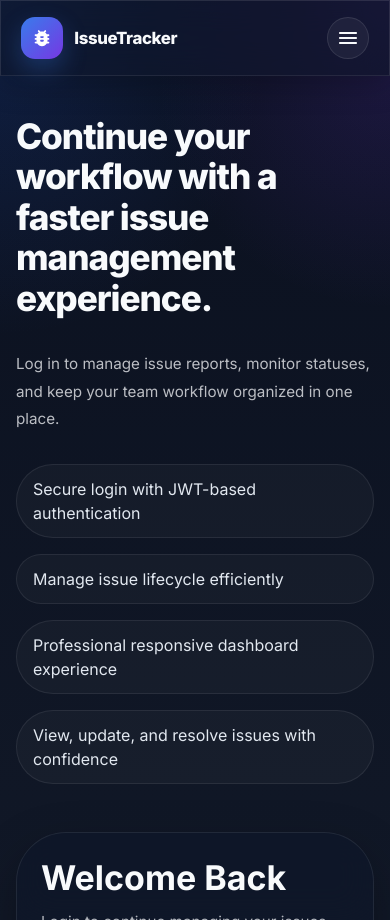
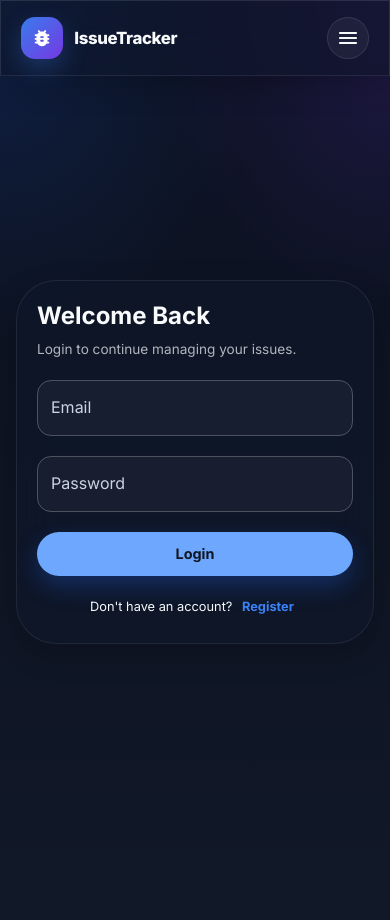
Before and after one commit to Yasmiwijethunga/issue-tracker, a React (Vite) app in the folder client/: page / in a window 390 px wide. Built offline with nearby package versions, Linux system fonts and the light colour scheme.

Commit message:
Refactor Login and Register components for improved responsive design and UI consistency

```diff
--- a/client/src/pages/Login.tsx
+++ b/client/src/pages/Login.tsx
@@ -72,17 +72,18 @@ function Login() {
           overflow: "hidden",
           background:
             "radial-gradient(circle at top left, rgba(37, 99, 235, 0.15), transparent 28%), radial-gradient(circle at top right, rgba(124, 58, 237, 0.15), transparent 25%), linear-gradient(180deg, #0b1120 0%, #111827 100%)",
-          py: { xs: 5, md: 7 },
+          py: { xs: 3, sm: 4, md: 7 },
+          px: { xs: 2, sm: 3 },
         }}
       >
-        <Container maxWidth="xl">
-          <Grid container spacing={6} sx={{ alignItems: "center", minHeight: "calc(100vh - 140px)" }}>
-            <Grid size={{ xs: 12, md: 6 }}>
-              <Stack spacing={4} sx={{ pr: { md: 4 } }}>
+        <Container maxWidth="xl" sx={{ px: { xs: 0, sm: 2 } }}>
+          <Grid container spacing={{ xs: 3, sm: 4, md: 6 }} sx={{ alignItems: "center", minHeight: "calc(100vh - 120px)" }}>
+            <Grid size={{ xs: 12, md: 6 }} sx={{ display: { xs: "none", md: "block" } }}>
+              <Stack spacing={{ xs: 2, sm: 3, md: 4 }} sx={{ pr: { md: 4 } }}>
                 <Typography
                   variant="h2"
                   sx={{
-                    fontSize: { xs: "2.2rem", md: "3.5rem" },
+                    fontSize: { xs: "1.8rem", sm: "2.4rem", md: "3.5rem" },
                     fontWeight: 800,
                     lineHeight: 1.15,
                     color: "#f8fafc",
@@ -95,7 +96,7 @@ function Login() {
                 <Typography
                   sx={{
                     color: "rgba(248,250,252,0.74)",
-                    fontSize: { xs: "0.95rem", md: "1.05rem" },
+                    fontSize: { xs: "0.85rem", sm: "0.95rem", md: "1.05rem" },
                     lineHeight: 1.8,
                     maxWidth: 580,
                     fontWeight: 400,
@@ -104,7 +105,7 @@ function Login() {
                   Log in to manage issue reports, monitor statuses, and keep your team workflow organized in one place.
                 </Typography>
 
-                <Stack spacing={2}>
+                <Stack spacing={{ xs: 1, sm: 1.5, md: 2 }}>
                   <Feature text="Secure login with JWT-based authentication" />
                   <Feature text="Manage issue lifecycle efficiently" />
                   <Feature text="Professional responsive dashboard experience" />
@@ -116,27 +117,27 @@ function Login() {
             <Grid size={{ xs: 12, md: 6 }}>
               <Card
                 sx={{
-                  borderRadius: 2.5,
+                  borderRadius: { xs: 2, md: 2.5 },
                   background: "rgba(15, 23, 42, 0.7)",
                   border: "1px solid rgba(255, 255, 255, 0.08)",
-                  boxShadow: "0 20px 50px rgba(0, 0, 0, 0.3)",
+                  boxShadow: { xs: "0 10px 30px rgba(0, 0, 0, 0.2)", md: "0 20px 50px rgba(0, 0, 0, 0.3)" },
                 }}
               >
-                <CardContent sx={{ p: { xs: 3, md: 4.5 } }}>
-                  <Stack spacing={3.5}>
+                <CardContent sx={{ p: { xs: 2.5, sm: 3, md: 4.5 } }}>
+                  <Stack spacing={{ xs: 2.5, sm: 3, md: 3.5 }}>
                     <Box>
-                      <Typography variant="h4" gutterBottom sx={{ color: "#f8fafc", fontWeight: 700 }}>
+                      <Typography variant="h4" gutterBottom sx={{ color: "#f8fafc", fontWeight: 700, fontSize: { xs: "1.5rem", sm: "1.8rem", md: "2rem" } }}>
                         Welcome Back
                       </Typography>
-                      <Typography sx={{ color: "rgba(248,250,252,0.70)", fontSize: "0.95rem" }}>
+                      <Typography sx={{ color: "rgba(248,250,252,0.70)", fontSize: { xs: "0.85rem", sm: "0.9rem", md: "0.95rem" } }}>
                         Login to continue managing your issues.
                       </Typography>
                     </Box>
 
-                    {isError && <Alert severity="error">{message}</Alert>}
+                    {isError && <Alert severity="error" sx={{ fontSize: { xs: "0.85rem", sm: "0.9rem" } }}>{message}</Alert>}
 
                     <Box component="form" onSubmit={handleSubmit}>
-                      <Stack spacing={3}>
+                      <Stack spacing={{ xs: 2.5, sm: 2.75, md: 3 }}>
                         <TextField
                           label="Email"
                           type="email"
@@ -194,11 +195,12 @@ function Login() {
                           disabled={isLoading}
                           fullWidth
                           sx={{
-                            py: 1.5,
+                            py: { xs: 1.2, sm: 1.4, md: 1.5 },
                             fontWeight: 700,
-                            fontSize: "1rem",
+                            fontSize: { xs: "0.9rem", sm: "0.95rem", md: "1rem" },
                             textTransform: "none",
-                            borderRadius: 2,
+                            borderRadius: { xs: 1.5, md: 2 },
+                            minHeight: { xs: 44, md: "auto" },
                           }}
                         >
                           {isLoading ? "Signing in..." : "Login"}
@@ -206,7 +208,7 @@ function Login() {
                       </Stack>
                     </Box>
 
-                    <Typography sx={{ textAlign: "center", fontSize: "0.9rem" }} color="text.secondary">
+                    <Typography sx={{ textAlign: "center", fontSize: { xs: "0.8rem", sm: "0.85rem", md: "0.9rem" } }} color="text.secondary">
                       Don&apos;t have an account?{" "}
                       <Button
                         component={RouterLink}
@@ -216,6 +218,7 @@ function Login() {
                           fontWeight: 700,
                           color: "#3b82f6",
                           p: 0,
+                          fontSize: { xs: "0.8rem", sm: "0.85rem", md: "0.9rem" },
                           "&:hover": { background: "transparent", textDecoration: "underline" },
                         }}
                       >
--- a/client/src/pages/Register.tsx
+++ b/client/src/pages/Register.tsx
@@ -83,17 +83,18 @@ function Register() {
           overflow: "hidden",
           background:
             "radial-gradient(circle at top left, rgba(37, 99, 235, 0.15), transparent 28%), radial-gradient(circle at top right, rgba(124, 58, 237, 0.15), transparent 25%), linear-gradient(180deg, #0b1120 0%, #111827 100%)",
-          py: { xs: 5, md: 7 },
+          py: { xs: 3, sm: 4, md: 7 },
+          px: { xs: 2, sm: 3 },
         }}
       >
-        <Container maxWidth="xl">
-          <Grid container spacing={4} sx={{ alignItems: "center" }}>
-            <Grid size={{ xs: 12, md: 6 }}>
-              <Stack spacing={4} sx={{ pr: { md: 4 } }}>
+        <Container maxWidth="xl" sx={{ px: { xs: 0, sm: 2 } }}>
+          <Grid container spacing={{ xs: 3, sm: 4, md: 6 }} sx={{ alignItems: "center", minHeight: "calc(100vh - 120px)" }}>
+            <Grid size={{ xs: 12, md: 6 }} sx={{ display: { xs: "none", md: "block" } }}>
+              <Stack spacing={{ xs: 2, sm: 3, md: 4 }} sx={{ pr: { md: 4 } }}>
                 <Typography
                   variant="h2"
                   sx={{
-                    fontSize: { xs: "2.3rem", md: "4rem" },
+                    fontSize: { xs: "1.8rem", sm: "2.4rem", md: "4rem" },
                     lineHeight: 1.1,
                     color: "#f8fafc",
                     maxWidth: 760,
@@ -105,7 +106,7 @@ function Register() {
                 <Typography
                   sx={{
                     color: "rgba(248,250,252,0.76)",
-                    fontSize: { xs: "1rem", md: "1.1rem" },
+                    fontSize: { xs: "0.85rem", sm: "0.95rem", md: "1.1rem" },
                     lineHeight: 1.8,
                     maxWidth: 680,
                   }}
@@ -114,7 +115,7 @@ function Register() {
                   updating, and resolving issues with a clean and professional workflow.
                 </Typography>
 
-                <Stack spacing={2}>
+                <Stack spacing={{ xs: 1, sm: 1.5, md: 2 }}>
                   <Feature text="Track issue status from Open to Closed" />
                   <Feature text="Search and filter issues quickly" />
                   <Feature text="Edit, delete, and manage issue details easily" />
@@ -126,32 +127,32 @@ function Register() {
             <Grid size={{ xs: 12, md: 6 }}>
               <Card
                 sx={{
-                  borderRadius: 2.5,
+                  borderRadius: { xs: 2, md: 2.5 },
                   background: "rgba(15, 23, 42, 0.7)",
                   border: "1px solid rgba(255, 255, 255, 0.08)",
-                  boxShadow: "0 20px 50px rgba(0, 0, 0, 0.3)",
+                  boxShadow: { xs: "0 10px 30px rgba(0, 0, 0, 0.2)", md: "0 20px 50px rgba(0, 0, 0, 0.3)" },
                 }}
               >
-                <CardContent sx={{ p: { xs: 3, md: 4.5 } }}>
-                  <Stack spacing={3.5}>
+                <CardContent sx={{ p: { xs: 2.5, sm: 3, md: 4.5 } }}>
+                  <Stack spacing={{ xs: 2.5, sm: 3, md: 3.5 }}>
                     <Box>
-                      <Typography variant="h4" gutterBottom sx={{ color: "#f8fafc", fontWeight: 700 }}>
+                      <Typography variant="h4" gutterBottom sx={{ color: "#f8fafc", fontWeight: 700, fontSize: { xs: "1.5rem", sm: "1.8rem", md: "2rem" } }}>
                         Create Account
                       </Typography>
-                      <Typography sx={{ color: "rgba(248,250,252,0.70)", fontSize: "0.95rem" }}>
+                      <Typography sx={{ color: "rgba(248,250,252,0.70)", fontSize: { xs: "0.85rem", sm: "0.9rem", md: "0.95rem" } }}>
                         Start using IssueTracker with your own account.
                       </Typography>
                     </Box>
 
-                    {isError && <Alert severity="error">{message}</Alert>}
+                    {isError && <Alert severity="error" sx={{ fontSize: { xs: "0.85rem", sm: "0.9rem" } }}>{message}</Alert>}
                     {isSuccess && (
-                      <Alert severity="success">
+                      <Alert severity="success" sx={{ fontSize: { xs: "0.85rem", sm: "0.9rem" } }}>
                         Registration successful. Redirecting to login...
                       </Alert>
                     )}
 
                     <Box component="form" onSubmit={handleSubmit}>
-                      <Stack spacing={3}>
+                      <Stack spacing={{ xs: 2.5, sm: 2.75, md: 3 }}>
                         <TextField
                           label="Full Name"
                           value={name}
@@ -233,11 +234,12 @@ function Register() {
                           disabled={isLoading}
                           fullWidth
                           sx={{
-                            py: 1.5,
+                            py: { xs: 1.2, sm: 1.4, md: 1.5 },
                             fontWeight: 700,
-                            fontSize: "1rem",
+                            fontSize: { xs: "0.9rem", sm: "0.95rem", md: "1rem" },
                             textTransform: "none",
-                            borderRadius: 2,
+                            borderRadius: { xs: 1.5, md: 2 },
+                            minHeight: { xs: 44, md: "auto" },
                           }}
                         >
                           {isLoading ? "Creating account..." : "Register"}
@@ -245,7 +247,7 @@ function Register() {
                       </Stack>
                     </Box>
 
-                    <Typography sx={{ textAlign: "center", fontSize: "0.9rem" }} color="text.secondary">
+                    <Typography sx={{ textAlign: "center", fontSize: { xs: "0.8rem", sm: "0.85rem", md: "0.9rem" } }} color="text.secondary">
                       Already have an account?{" "}
                       <Button
                         component={RouterLink}
@@ -255,6 +257,7 @@ function Register() {
                           fontWeight: 700,
                           color: "#3b82f6",
                           p: 0,
+                          fontSize: { xs: "0.8rem", sm: "0.85rem", md: "0.9rem" },
                           "&:hover": { background: "transparent", textDecoration: "underline" },
                         }}
                       >
```
